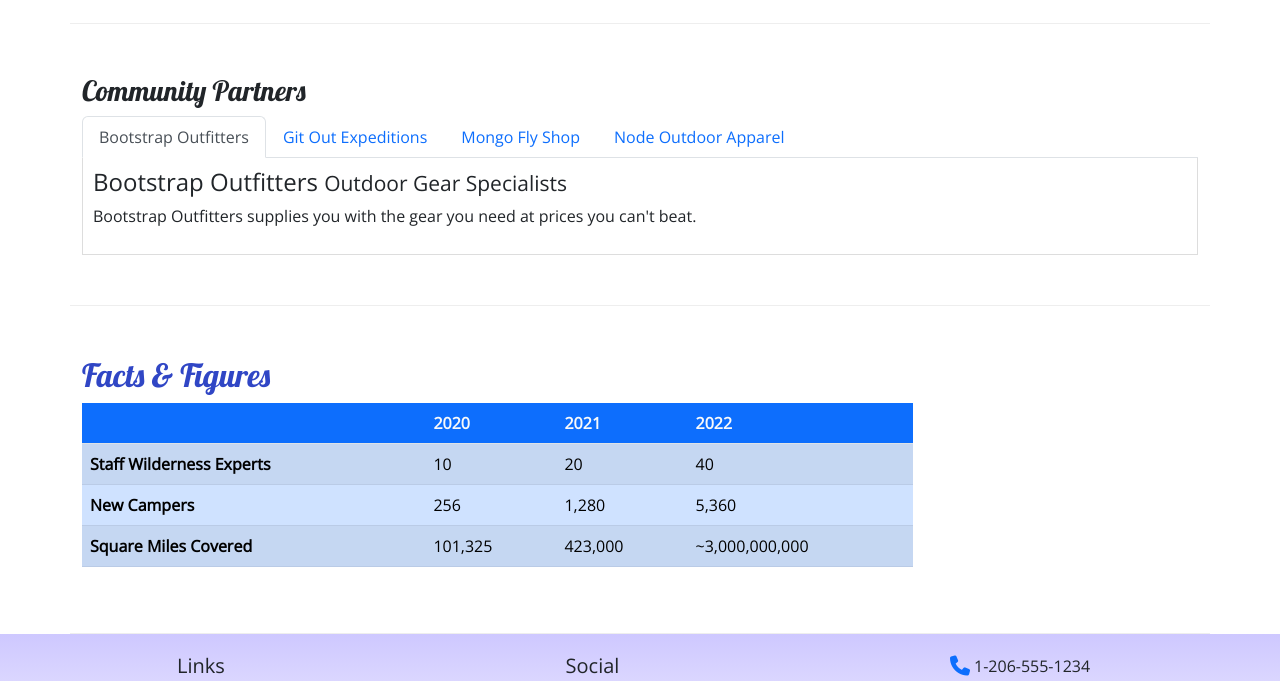
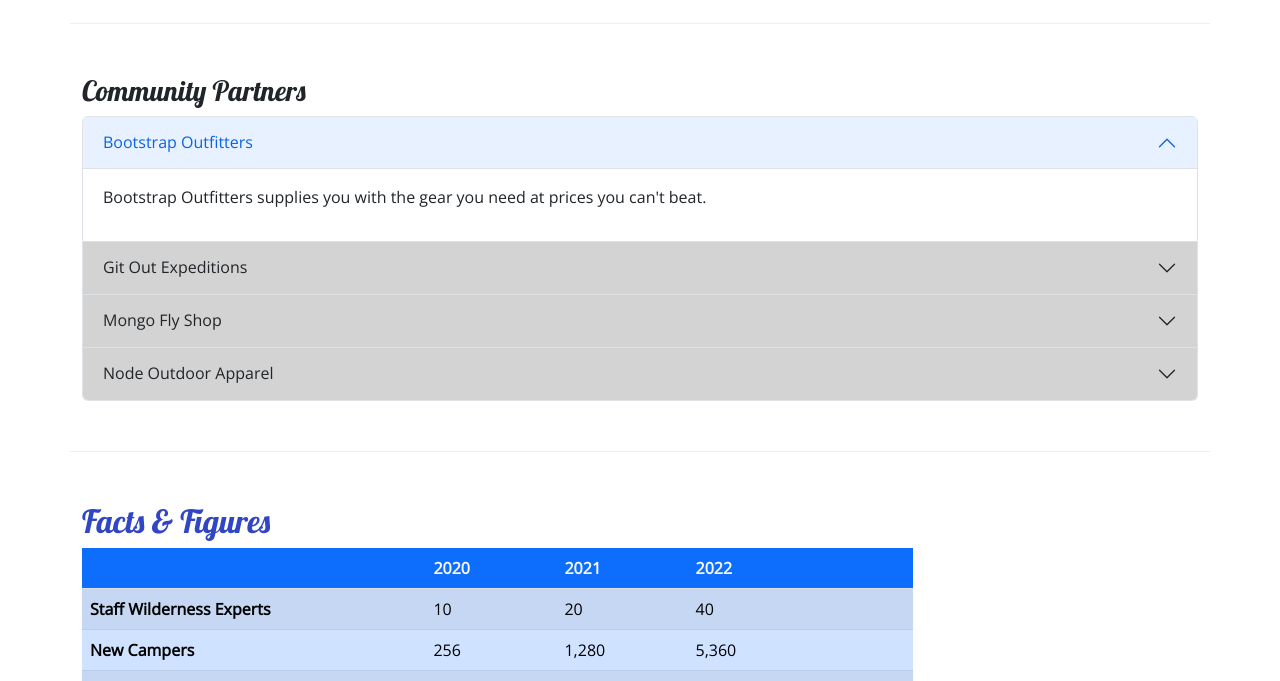
Before and after one commit to TravisMcGray/my-homepage-project, a plain HTML site: page aboutus.html in a window 1280 px wide. Shown: the part 770-1451 px from the top of the page. Drawn offline with nearby package versions, Linux system fonts and the light colour scheme.

Commit message:
Accordion

```diff
--- a/aboutus.html
+++ b/aboutus.html
@@ -105,36 +105,58 @@
 <section class="row row-content"> <!-- row 2-->
     <div class="col-12">
         <h3>Community Partners</h3>
-        <ul class="nav nav-tabs">
-            <li class="nav-item">
-                <a class="nav-link active" href="#bootstrap" role="tab" data-bs-toggle="tab">Bootstrap Outfitters<a/>
-            </li>
-            <li class="nav-item">
-                <a class="nav-link" href="#git" role="tab" data-bs-toggle="tab">Git Out Expeditions<a/>
-            </li>
-            <li class="nav-item">
-                <a class="nav-link" href="#mongo" role="tab" data-bs-toggle="tab">Mongo Fly Shop<a/>
-            </li>
-            <li class="nav-item">
-                <a class="nav-link" href="#node" role="tab" data-bs-toggle="tab">Node Outdoor Apparel<a/>
-            </li>
-        </ul>
-        <div class="tab-content">
-            <div class="tabpanel" class="tab-pane fade show active" id="bootstrap">
-                <h4>Bootstrap Outfitters <small>Outdoor Gear Specialists</small></h4>
-                <p class="d-none d-sm-block">Bootstrap Outfitters supplies you with the gear you need at prices you can't beat.</p>
+        <div id="accordionExample" class="accordion">
+            <div class="accordion-item">
+                <h4 class="accordion-header">
+                    <button class="accordion-button" type="button" data-bs-toggle="collapse" data-bs-target="#bootstrap">
+                        Bootstrap Outfitters
+                    </button>
+                </h4>
+                <div id="bootstrap" class="accordion-collapse collapse show" data-bs-parent="#accordionExample">
+                    <div class="accordion-body d-none d-sm-block">
+                        <p>Bootstrap Outfitters supplies you with the gear you need at prices you can't beat.</p>
+                    </div>
+                </div>
             </div>
-            <div role="tabpanel" class="tab-pane fade" id="git">
-                <h4>Git Out Expeditions <small>Group Adventure Expeditions</small></h4>
-                <p class="d-none d-sm-block">Join Git Out Expeditions to explore new horizons with a group of other adventurers!</p>
+        <div class="accordion-item">
+            <h4 class="accordion-header">
+                <button class="accordion-button collapsed" type="button" data-bs-toggle="collapse"
+                    data-bs-target="#git">
+                    Git Out Expeditions
+                </button>
+            </h4>
+            <div id="git" class="accordion-collapse collapse" data-bs-parent="#accordionExample">
+                <div class="accordion-body d-none d-sm-block">
+                    <p>Join Git Out Expeditions to explore new horizons with a group of other adventurers!
+                    </p>
+                </div>
             </div>
-            <div role="rabpanel" class="tab-pane fade" id="mongo">
-                <h4>Mongo Fly Shop <small>Your Neighborhood Fly Fishing Shop</small></h4>
-                <p class="d-none d-sm-block">Need a new fishing pole, a tacklebox, or flies of all kinds? Stop by Mongo Fly Shop.</p>
+        </div>
+        <div class="accordion-item">
+            <h4 class="accordion-header">
+                <button class="accordion-button collapsed" type="button" data-bs-toggle="collapse"
+                    data-bs-target="#mongo">
+                    Mongo Fly Shop
+                </button>
+            </h4>
+            <div id="mongo" class="accordion-collapse collapse" data-bs-parent="#accordionExample">
+                <div class="accordion-body d-none d-sm-block">
+                    <p>Need a new fishing pole, a tacklebox, or flies of all kinds? Stop by Mongo Fly Shop.
+                    </p>
+                </div>
             </div>
-            <div role="tabpanel" class="tab-pane fade" id="node">
-                <h4>Node Outdoor Apparel <small>Outdoor Clothes & Shoes</small></h4>
-                <p class="d-none d-sm-block">From polar fleeces to swimsuits, hiking boots to waders, a visit to Node will be sure to get you covered.</p>
+        </div>
+        <div class="accordion-item">
+            <h4 class="accordion-header">
+                <button class="accordion-button collapsed" type="button" data-bs-toggle="collapse"
+                    data-bs-target="#node">
+                    Node Outdoor Apparel
+                </button>
+            </h4>
+            <div id="node" class="accordion-collapse collapse" data-bs-parent="#accordionExample">
+                <div class="accordion-body d-none d-sm-block">
+                    <p>From polar fleeces to swimsuits, hiking boots to waders, a visit to Node will be sure to get you covered.</p>
+                </div>
             </div>
         </div>
     </div>
--- a/css/styles.css
+++ b/css/styles.css
@@ -35,8 +35,6 @@ footer {
     min-height: 200px;
 }
 
-.tab-content {
-    border: 1px solid #DDD;
-    border-top: none;
-    padding: 10px;
+.accordion-button {
+    background-color: #d3d3d3;
 }
```
